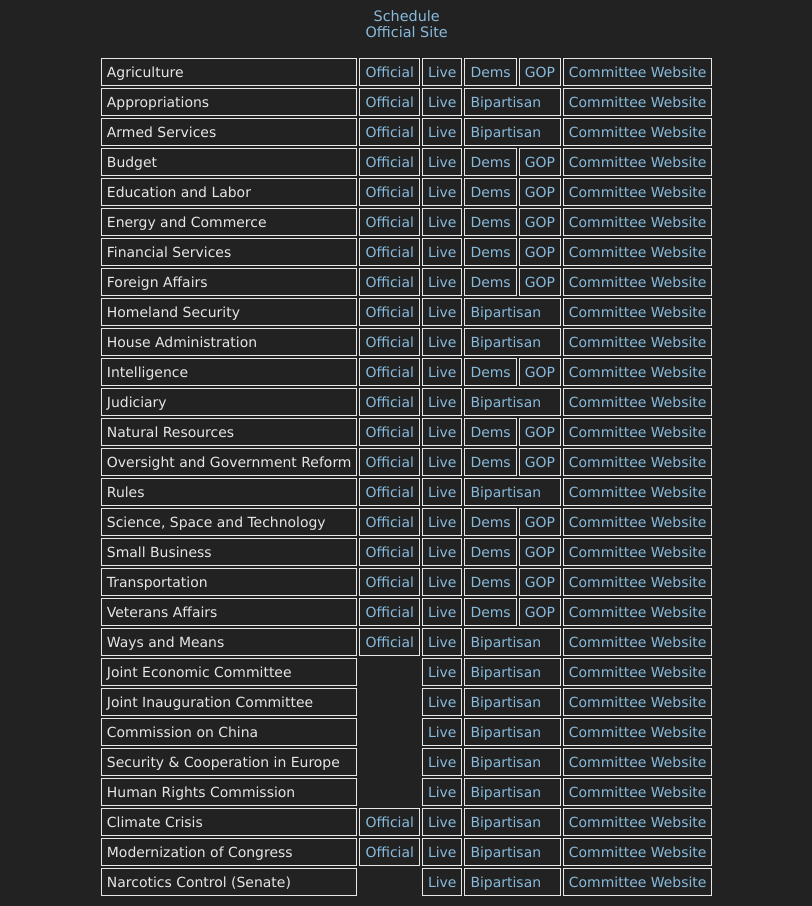
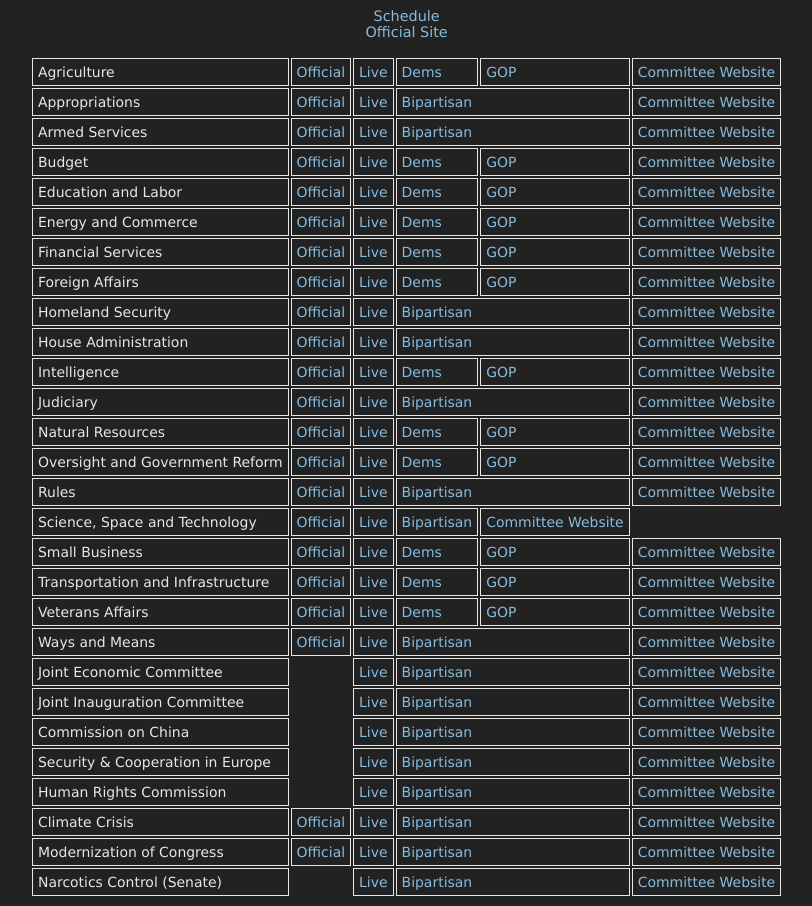
Before and after one commit to danburd/danburd.github.io, a Jekyll site: the page house.html, which Jekyll copies as it is, in a window 1280 px wide. Shown: the whole page, without its empty margins (235-1047 px from the left). Built offline with Jekyll 4.4.1, drawn with Linux system fonts in a browser that asks for light colours.

Commit message:
Changed Science URL and Transportation name

```diff
--- a/house.html
+++ b/house.html
@@ -130,9 +130,9 @@
   <tr>
     <td>Science, Space and Technology</td>
     <td><a href="https://www.congress.gov/committees/video/house-science-space-and-technology/hssy00">Official</a></td>
-    <td><a href="https://www.youtube.com/channel/UCRFTSnk5PA9k2KI3cPpJ4qQ/live">Live</a></td>
-    <td><a href="https://www.youtube.com/channel/UCRFTSnk5PA9k2KI3cPpJ4qQ/videos?view=2&flow=grid">Dems</a></td>
-    <td><a href="https://www.youtube.com/channel/UCtoUE3dJ-mLUo5dwGs7hXOw/videos?view=2&flow=grid">GOP</a></td>
+    <td><a href="https://www.youtube.com/channel/UCtoUE3dJ-mLUo5dwGs7hXOw/live">Live</a></td><!--
+    <td><a href="https://www.youtube.com/channel/UCRFTSnk5PA9k2KI3cPpJ4qQ/videos?view=2&flow=grid">Dems</a></td>-->
+    <td><a href="https://www.youtube.com/channel/UCtoUE3dJ-mLUo5dwGs7hXOw/videos?view=2&flow=grid">Bipartisan</a></td>
     <td><a href="https://science.house.gov">Committee Website</a></td>
   </tr>
   <tr>
@@ -144,7 +144,7 @@
     <td><a href="https://smallbusiness.house.gov">Committee Website</a></td>
   </tr>
   <tr>
-    <td>Transportation</td>
+    <td>Transportation and Infrastructure</td>
     <td><a href="https://www.congress.gov/committees/video/house-transportation-and-infrastructure/hspw00">Official</a></td>
     <td><a href="https://www.youtube.com/channel/UChc8bTPtZgTZDDLJ6UWJgxA/live">Live</a></td>
     <td><a href="https://www.youtube.com/channel/UChc8bTPtZgTZDDLJ6UWJgxA/videos?view=2&flow=grid">Dems</a></td>
```
